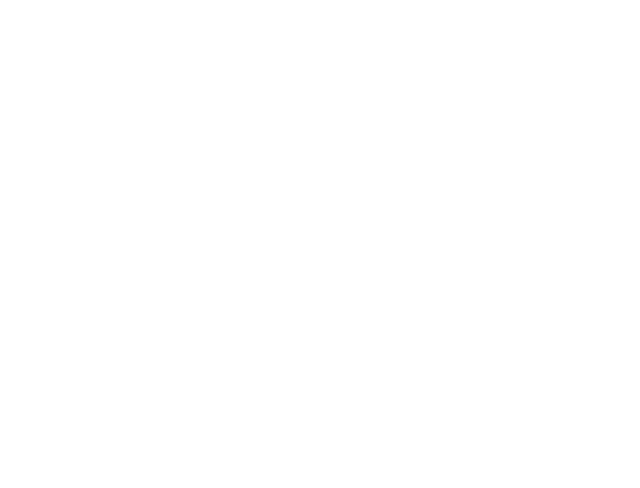
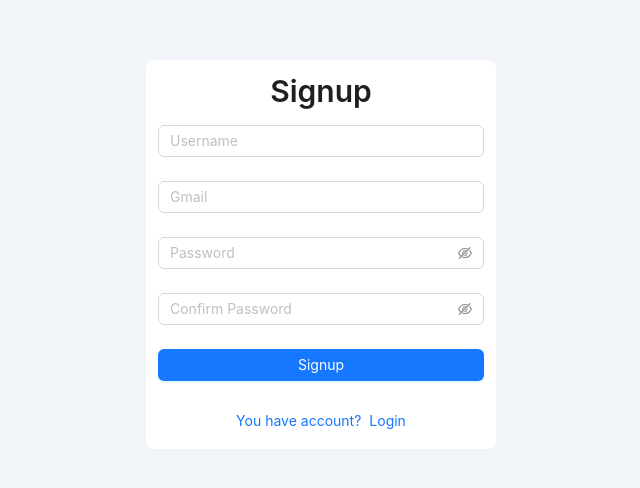
Before and after one commit to vietanhtr312/project-manage, a React (Create React App) app in the folder frontend/: page /signup in a window 1280 px wide. Before the commit this address had no page. Shown: the part 146-634 px from the top of the page, without its empty margins (319-959 px from the left). Built offline with nearby package versions, Linux system fonts and the light colour scheme.

Commit message:
LoginPage + SigupPage

```diff
--- a/frontend/src/App.js
+++ b/frontend/src/App.js
@@ -5,6 +5,8 @@ import HomePage from './pages/HomePage';
 import { KanbanPage } from './pages/KanbanPage';
 import { ProjectManagerLayout } from './layout/ProjectManagerLayout';
 import { WbsPage } from './pages/WbsPage';
+import { LoginPage } from './pages/LoginPage';
+import { SignupPage } from './pages/SignupPage';
 
 function App() {
   return (
@@ -18,6 +20,8 @@ function App() {
           </Route>
 
         </Route>
+        <Route path='/login' element={<LoginPage />} />
+        <Route path='/signup' element={<SignupPage />} />
       </Routes>
     </Router>
   );
--- a/frontend/src/components/wbs/WbsBoard.jsx
+++ b/frontend/src/components/wbs/WbsBoard.jsx
@@ -1,5 +1,5 @@
 import React, { useState } from "react";
-import { Minus } from 'lucide-react';
+import { Minus } from "lucide-react";
 
 export default function WBSBoard() {
   const [projectName, setProjectName] = useState("New Project");
@@ -148,16 +148,19 @@ export default function WBSBoard() {
                   ),
                 }
               : mod
-                    ))
+          )
+        );
       } else {
-                setModules((prev) => prev.map((mod) =>
+        setModules((prev) =>
+          prev.map((mod) =>
             mod.id === moduleId
               ? {
                   ...mod,
                   tasks: mod.tasks.filter((t) => t.id !== taskId),
                 }
               : mod
-                ))
+          )
+        );
       }
     } else if (type === "submodule") {
       setModules((prev) =>
@@ -165,7 +168,9 @@ export default function WBSBoard() {
           mod.id === moduleId
             ? {
                 ...mod,
-                            submodules: mod.submodules.filter((sub) => sub.id !== submoduleId),
+                submodules: mod.submodules.filter(
+                  (sub) => sub.id !== submoduleId
+                ),
               }
             : mod
         )
@@ -202,8 +207,7 @@ export default function WBSBoard() {
                 value={selectedItem.name}
                 onChange={(e) => updateItemName(e.target.value)}
               />
-                            {
-                                selectedItem.type === "module" ? (
+              {selectedItem.type === "module" ? (
                 <>
                   <button
                     className="mt-1 bg-purple-500 text-white px-4 py-2 rounded"
@@ -217,15 +221,17 @@ export default function WBSBoard() {
                   >
                     + Add Task
                   </button>
-                                    </>) : selectedItem.type === "submodule" ? (
+                </>
+              ) : selectedItem.type === "submodule" ? (
                 <button
                   className="mt-2 bg-green-500 text-white px-4 py-2 rounded mr-2"
-                                            onClick={() => addTask(selectedItem.moduleId, selectedItem.submoduleId)}
+                  onClick={() =>
+                    addTask(selectedItem.moduleId, selectedItem.submoduleId)
+                  }
                 >
                   + Add Task
                 </button>
-                                    ) : null
-                            }
+              ) : null}
               <button
                 onClick={deleteItem}
                 className="bg-red-500 text-white px-4 py-2 rounded"
@@ -245,7 +251,11 @@ export default function WBSBoard() {
                 <div
                   className="bg-green-100 border rounded p-3 shadow text-center cursor-pointer hover:bg-green-200 mb-4"
                   onClick={() =>
-                                        selectItem({ type: "module", moduleId: mod.id, name: mod.name })
+                    selectItem({
+                      type: "module",
+                      moduleId: mod.id,
+                      name: mod.name,
+                    })
                   }
                 >
                   <strong>{mod.name}</strong>
--- a/frontend/src/layout/Header.jsx
+++ b/frontend/src/layout/Header.jsx
@@ -1,6 +1,6 @@
 import React, { useEffect, useState } from "react";
 import { SlidersHorizontal, Bell, User, ChevronDown } from "lucide-react";
-
+import { Link } from "react-router-dom";
 const user = {
   name: "John Doe",
   email: "john@gmail.com",
@@ -47,7 +47,9 @@ const Header = ({ display, setDisplay }) => {
             <div className="dropdown absolute top-10 right-0 mt-2 w-48 bg-white border rounded shadow-lg z-20">
               <div className="py-2 px-4 hover:bg-gray-100">Profile</div>
               <div className="py-2 px-4 hover:bg-gray-100">Settings</div>
-              <div className="py-2 px-4 hover:bg-gray-100">Logout</div>
+              <Link to={"/login"}>
+                <div className="py-2 px-4 hover:bg-gray-100">Logout</div>
+              </Link>
             </div>
           )}
         </div>
--- /dev/null
+++ b/frontend/src/pages/LoginPage.jsx
@@ -0,0 +1,44 @@
+import React from "react";
+import { Button, Form, Input, Typography } from "antd";
+import { Link } from "react-router-dom";
+
+export const LoginPage = () => {
+  const [form] = Form.useForm();
+  return (
+    <div className="flex items-center justify-center min-h-screen bg-slate-100">
+      <div className="w-full max-w-[350px] mx-auto mt-30 p-3 rounded-lg bg-white">
+        <Typography.Title className="text-center" level={2}>
+          Login
+        </Typography.Title>
+        <Form form={form} validateTrigger={["onBlur", "onChange"]}>
+          <Form.Item
+            name="gmail"
+            rules={[
+              { required: true, message: "Vui lòng nhập Gmail" },
+              { type: "email", message: "Gmail không hợp lệ" },
+            ]}
+          >
+            <Input placeholder="Gmail" />
+          </Form.Item>
+
+          <Form.Item
+            name="password"
+            rules={[{ required: true, message: "Vui lòng nhập mật khẩu " }]}
+          >
+            <Input.Password placeholder="Password" />
+          </Form.Item>
+
+          <Form.Item>
+            <Button htmlType="submit" type="primary" block>
+              Login
+            </Button>
+          </Form.Item>
+        </Form>
+
+        <Button type="link" block>
+          You haven't account? <Link to="/signup">Sign up</Link>
+        </Button>
+      </div>
+    </div>
+  );
+};
--- /dev/null
+++ b/frontend/src/pages/SignupPage.jsx
@@ -0,0 +1,65 @@
+import React from "react";
+import { Button, Form, Input, Typography } from "antd";
+import { Link } from "react-router-dom";
+export const SignupPage = () => {
+  const [form] = Form.useForm();
+  return (
+    <div className="flex items-center justify-center min-h-screen bg-slate-100">
+      <div className="w-full max-w-[350px] mx-auto mt-30 p-3 bg-white rounded-lg">
+        <Typography.Title className="text-center" level={2}>
+          Signup
+        </Typography.Title>
+        <Form form={form} validateTrigger={["onBlur", "onChange"]}>
+          <Form.Item name="username" rules={[{ required: true }]}>
+            <Input placeholder="Username" />
+          </Form.Item>
+
+          <Form.Item
+            name="gmail"
+            rules={[
+              { required: true, message: "Vui lòng nhập Gmail" },
+              { type: "email", message: "Gmail không hợp lệ" },
+            ]}
+          >
+            <Input placeholder="Gmail" />
+          </Form.Item>
+
+          <Form.Item
+            name="password"
+            rules={[{ required: true, min: 3, message: "Ít nhất 3 ký tự" }]}
+          >
+            <Input.Password placeholder="Password" />
+          </Form.Item>
+
+          <Form.Item
+            name="confirmPassword"
+            dependencies={["password"]}
+            rules={[
+              { required: true, message: "Xác nhận lại mật khẩu" },
+              ({ getFieldValue }) => ({
+                validator(_, value) {
+                  if (!value || getFieldValue("password") === value) {
+                    return Promise.resolve();
+                  }
+                  return Promise.reject(new Error("Mật khẩu không khớp"));
+                },
+              }),
+            ]}
+          >
+            <Input.Password placeholder="Confirm Password" />
+          </Form.Item>
+
+          <Form.Item>
+            <Button htmlType="submit" block type="primary">
+              Signup
+            </Button>
+          </Form.Item>
+        </Form>
+
+        <Button type="link" block>
+          You have account? <Link to="/login">Login</Link>
+        </Button>
+      </div>
+    </div>
+  );
+};
```
Lines whose indentation alone changed are shown as unchanged.
